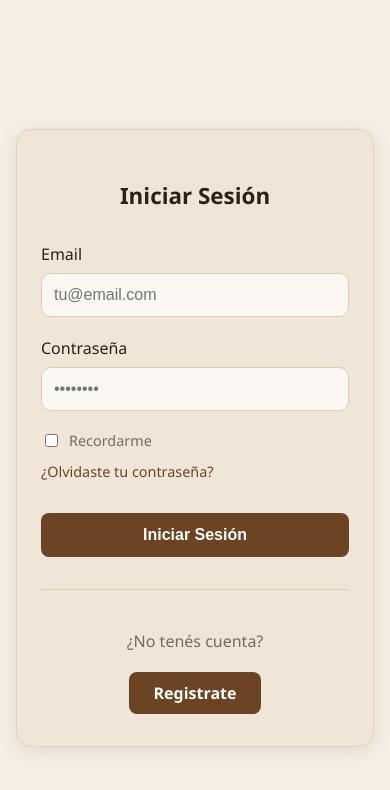
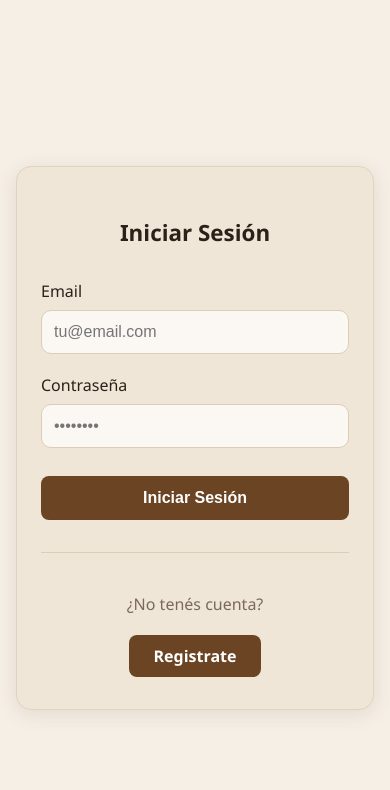
Before and after one commit to stnr0x/PP1-2026-grupo4, a plain HTML site: page frontend/login.html in a window 390 px wide. Drawn offline with Linux system fonts and the light colour scheme.

Commit message:
fix: la pantalla no promete lo que no hace
- Consolidado: se saca 'Enviar al proveedor' (no enviaba nada)
- Login: se saca '¿Olvidaste tu contraseña?' (no llevaba a ningun lado)
  y 'Recordarme' (ningun JS lo usaba)

Co-Authored-By: Claude Opus 5.5 <noreply@anthropic.com>

```diff
--- a/frontend/assets/css/login.css
+++ b/frontend/assets/css/login.css
@@ -61,31 +61,6 @@ body {
     border-color: #B8862B;
 }
 
-.form-options {
-    display: flex;
-    justify-content: space-between;
-    align-items: center;
-    margin-bottom: 1.5rem;
-    font-size: 0.9rem;
-}
-
-.checkbox-label {
-    display: flex;
-    align-items: center;
-    gap: 0.5rem;
-    color: #7A6A5A;
-    cursor: pointer;
-}
-
-.forgot-link {
-    color: #6B4423;
-    text-decoration: none;
-}
-
-.forgot-link:hover {
-    text-decoration: underline;
-}
-
 .btn {
     width: 100%;
     padding: 13px;
@@ -145,12 +120,6 @@ body {
     .login-card {
         padding: 2rem 1.5rem;
     }
-
-    .form-options {
-        flex-direction: column;
-        align-items: flex-start;
-        gap: 0.75rem;
-    }
 }
 
 @media (max-width: 480px) {
--- a/frontend/login.html
+++ b/frontend/login.html
@@ -29,14 +29,6 @@
                 <p id="error-password" class="error-campo"></p>
             </div>
 
-            <!-- Opciones -->
-            <div class="form-options">
-                <label class="checkbox-label">
-                    <input type="checkbox" name="remember"> Recordarme
-                </label>
-                <a href="#" class="forgot-link">¿Olvidaste tu contraseña?</a>
-            </div>
-
             <button type="submit" class="btn btn-primary">Iniciar Sesión</button>
         </form>
 
```
Also changed, not shown: frontend/assets/js/consolidado.js (+0 -10 lines), frontend/consolidado.html (+2 -3 lines).
